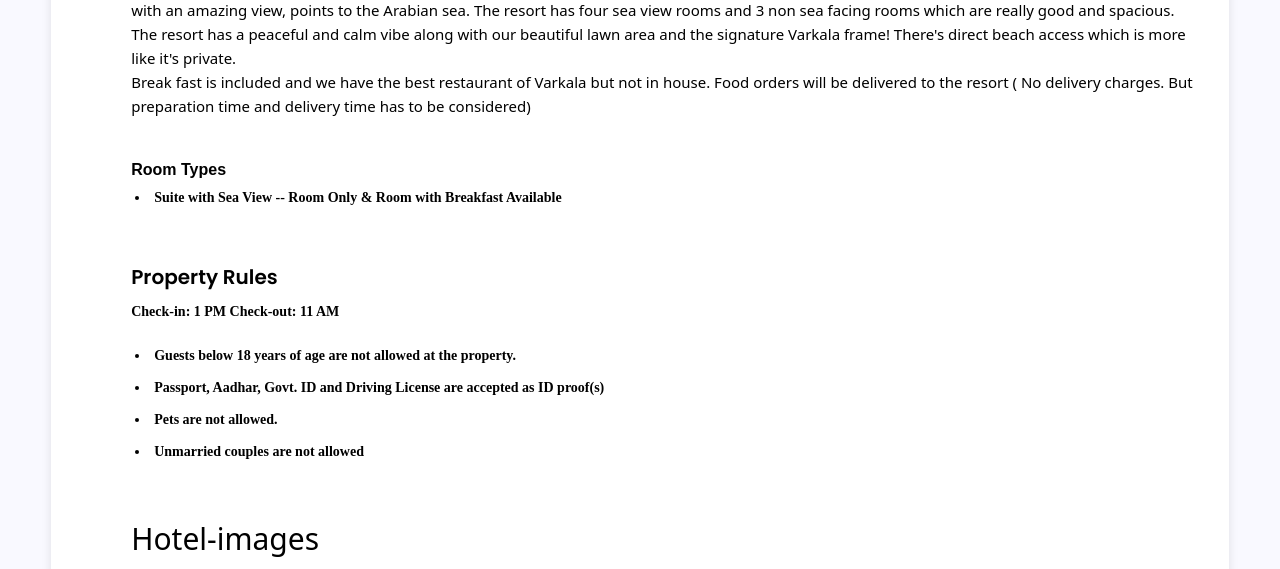
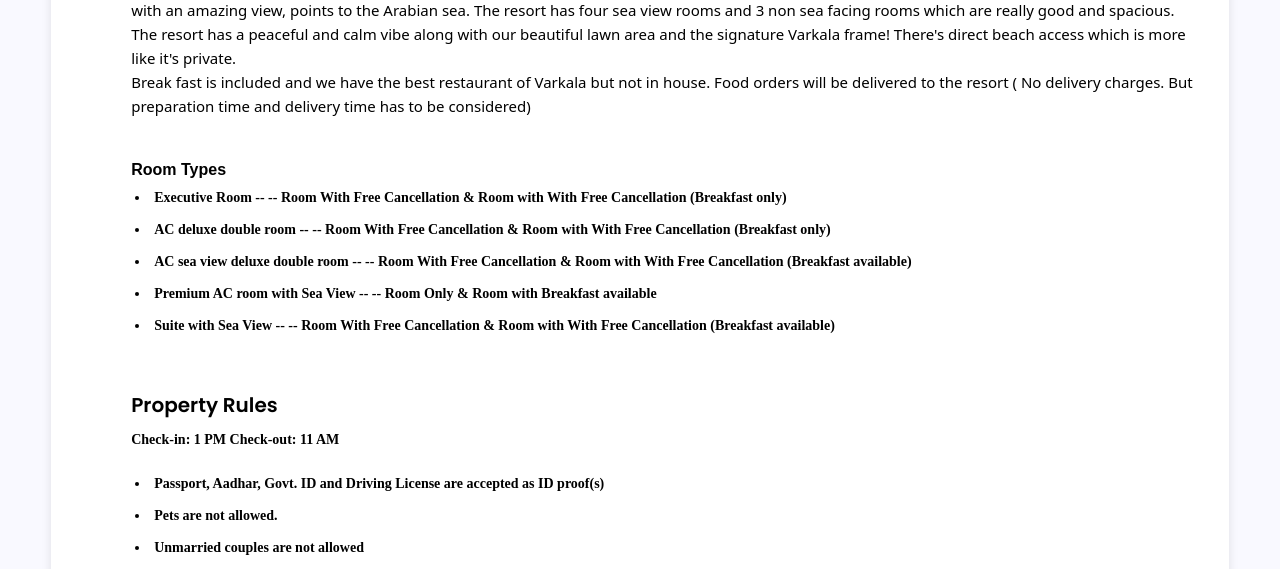
Before and after one commit to hudelsdev/varkala_stays, a Django app: page /skyframe/ in a window 1280 px wide. Shown: the part 1612-2181 px from the top of the page. Run offline with Django 5.2, Linux system fonts and the light colour scheme; some libraries are stand-ins or nearby versions.

Commit message:
Update skyframe_details.html

```diff
--- a/templates/skyframe_details.html
+++ b/templates/skyframe_details.html
@@ -25,7 +25,7 @@
             <div class="container">
                 <nav class="navbar navbar-expand-lg navbar-light">
                     <!-- Brand and toggle get grouped for better mobile display -->
-                    <a class="navbar-brand logo_h" href="index.html"><img src="{% static 'image/varkala_logo.png' %}" alt="" class="logo-img"></a>
+                    <a class="navbar-brand logo_h" href="{%url 'index'%}"><img src="{% static 'image/varkala_logo.png' %}" alt="" class="logo-img"></a>
                     <button class="navbar-toggler" type="button" data-toggle="collapse" data-target="#navbarSupportedContent" aria-controls="navbarSupportedContent" aria-expanded="false" aria-label="Toggle navigation">
                         <span class="icon-bar"></span>
                         <span class="icon-bar"></span>
@@ -96,7 +96,11 @@
 
                     <span>Room Types</span><br>
                     <div class="list_div">
-                        <li>Suite with Sea View  --  Room Only  &  Room with Breakfast Available</li>
+                        <li>Executive Room  -- -- Room With Free Cancellation  &  Room with With Free Cancellation (Breakfast only)</li>
+                        <li>AC deluxe double room --  --  Room With Free Cancellation  &  Room with With Free Cancellation (Breakfast only)</li>
+                        <li>AC sea view deluxe double room   -- -- Room With Free Cancellation & Room with With Free Cancellation (Breakfast available)</li>
+                        <li>Premium AC  room with Sea View -- --  Room Only & Room with Breakfast available</li>
+                        <li>Suite with Sea View  --  --  Room With Free Cancellation & Room with With Free Cancellation (Breakfast available)</li>
                     </div>
                     <br><br>
 
@@ -104,7 +108,7 @@
                     <div class="list_div">
                         <h3>Property Rules</h3>
                         <p>Check-in: 1 PM  Check-out: 11 AM</p>
-                        <li>Guests below 18 years of age are not allowed at the property.</li>
+
                         <li>Passport, Aadhar, Govt. ID and Driving License are accepted as ID proof(s)</li>
                         <li>Pets are not allowed.</li>
                         <li>Unmarried couples are not allowed</li>
@@ -128,14 +132,14 @@
                                 </div>
                             </div>
                         </div>
-                        <div class="gallery_item">
+                        <!-- <div class="gallery_item">
                             <div class="gallery_img">
                                 <img src="{% static 'image/property_img/cliffcounty_inside3.jpeg' %}" alt="">
                                 <div class="hover">
                                     <a class="light" href="{% static 'image/property_img/cliffcounty_inside3.jpeg' %}"><i class="fa fa-expand"></i></a>
                                 </div>
                             </div>
-                        </div>
+                        </div> -->
                     </div>
 
                     <div class="hotel-gallery" id="gallery">
@@ -155,14 +159,14 @@
                                 </div>
                             </div>
                         </div>
-                        <div class="gallery_item">
+                        <!-- <div class="gallery_item">
                             <div class="gallery_img">
                                 <img src="{% static 'image/property_img/cliffcounty_inside5.jpeg' %}" alt="">
                                 <div class="hover">
                                     <a class="light" href="{% static 'image/property_img/cliffcounty_inside5.jpeg' %}"><i class="fa fa-expand"></i></a>
                                 </div>
                             </div>
-                        </div>
+                        </div> -->
                     </div>
 
                         <h1 class="Location">Location</h1>
```
